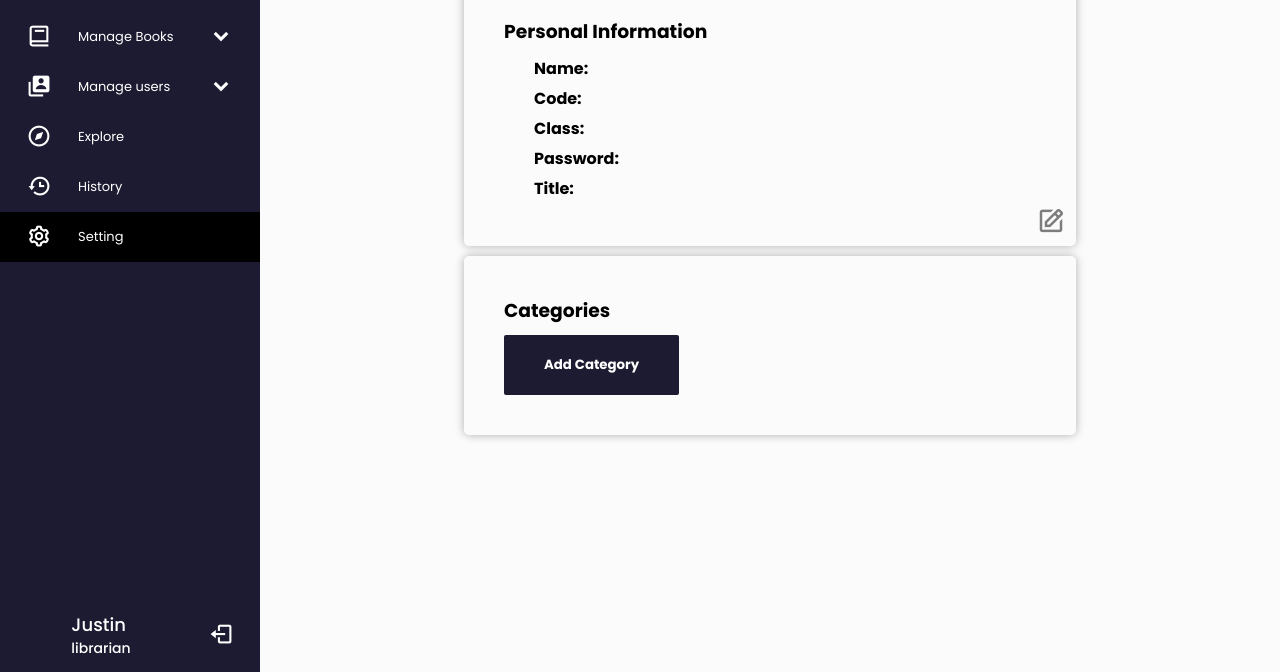
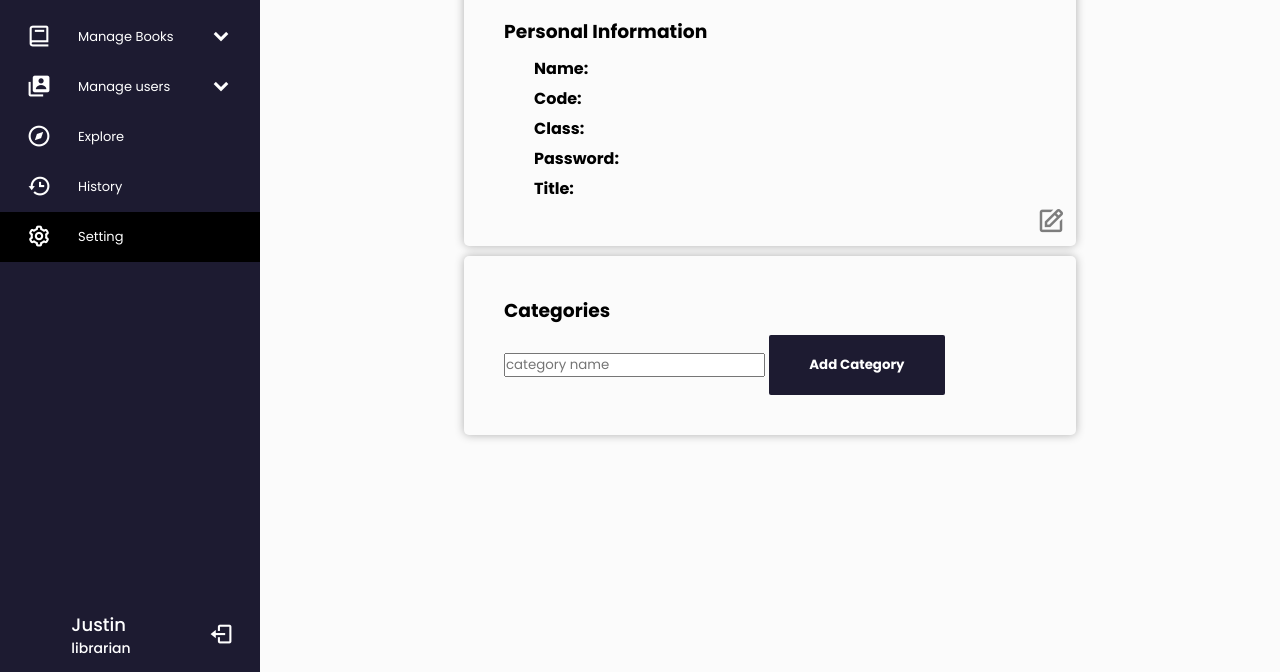
Before and after one commit to IVainqueur/libmgr, a website: page html/admin/settings.html in a window 1280 px wide. Shown: the part 128-800 px from the top of the page. Drawn offline with nearby package versions, Linux system fonts and the light colour scheme; files that its build step writes are made by us from their sources; files whose address does not match are found by name.

Commit message:
categories-b09008a9fd2f47b9b1da81bfec3863be

```diff
--- a/html/admin/settings.html
+++ b/html/admin/settings.html
@@ -146,7 +146,7 @@
     </div>
     <div class="setting">
       <h3>Categories</h3>
-
+      <input type="text" placeholder="category name">
       <button>Add Category</button>
     </div>
   </section>
```
